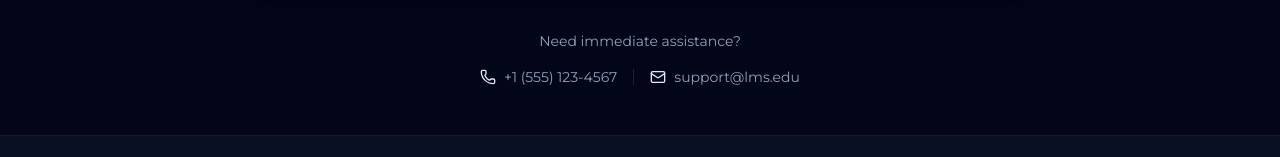
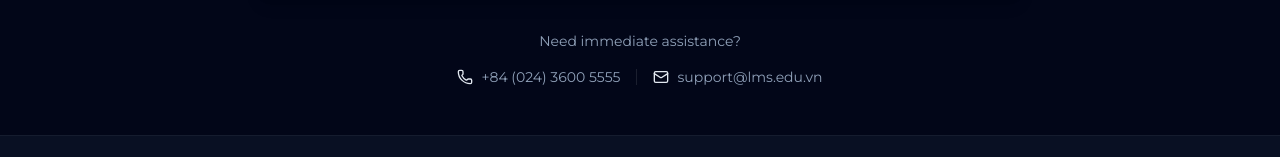
Before and after one commit to li-zck/lecture-management, a Next.js app: page /en/support in a window 1280 px wide. Shown: the part 994-1151 px from the top of the page. Built offline with nearby package versions, Linux system fonts and the light colour scheme; no server answers.

Commit message:
update support form component

```diff
--- a/components/ui/SupportForm.tsx
+++ b/components/ui/SupportForm.tsx
@@ -230,9 +230,7 @@ export function SupportForm() {
                   disabled={isSubmitting}
                 >
                   {isSubmitting ? (
-                    <>
-                      <span className="mr-2">{s.submitting}</span>
-                    </>
+                    <span className="mr-2">{s.submitting}</span>
                   ) : (
                     <>
                       {s.submitRequest}
@@ -244,7 +242,7 @@ export function SupportForm() {
                   type="button"
                   variant="outline"
                   className="h-11"
-                  onClick={() => router.back()}
+                  onClick={() => router.push(`/${locale}/`)}
                   disabled={isSubmitting}
                 >
                   {dict.common.cancel}
@@ -262,12 +260,12 @@ export function SupportForm() {
           <div className="flex flex-col sm:flex-row items-center justify-center gap-4">
             <div className="flex items-center gap-2 text-sm">
               <Phone className="w-4 h-4 text-primary" />
-              <span className="text-muted-foreground">+1 (555) 123-4567</span>
+              <span className="text-muted-foreground">+84 (024) 3600 5555</span>
             </div>
             <div className="hidden sm:block w-px h-4 bg-border" />
             <div className="flex items-center gap-2 text-sm">
               <Mail className="w-4 h-4 text-primary" />
-              <span className="text-muted-foreground">support@lms.edu</span>
+              <span className="text-muted-foreground">support@lms.edu.vn</span>
             </div>
           </div>
         </div>
```
